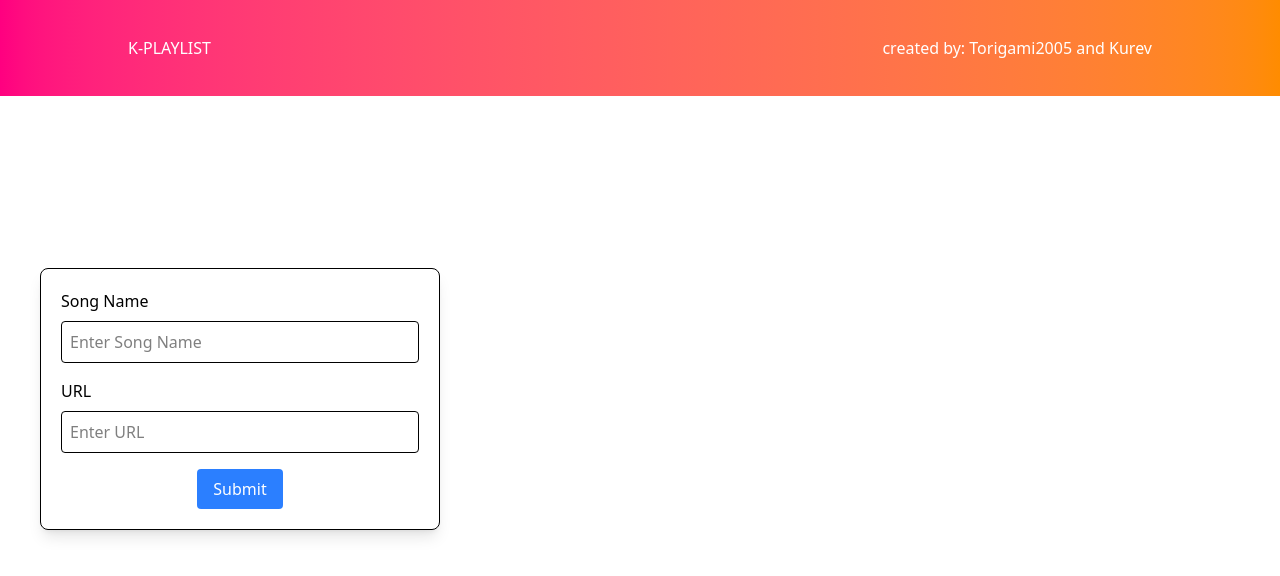
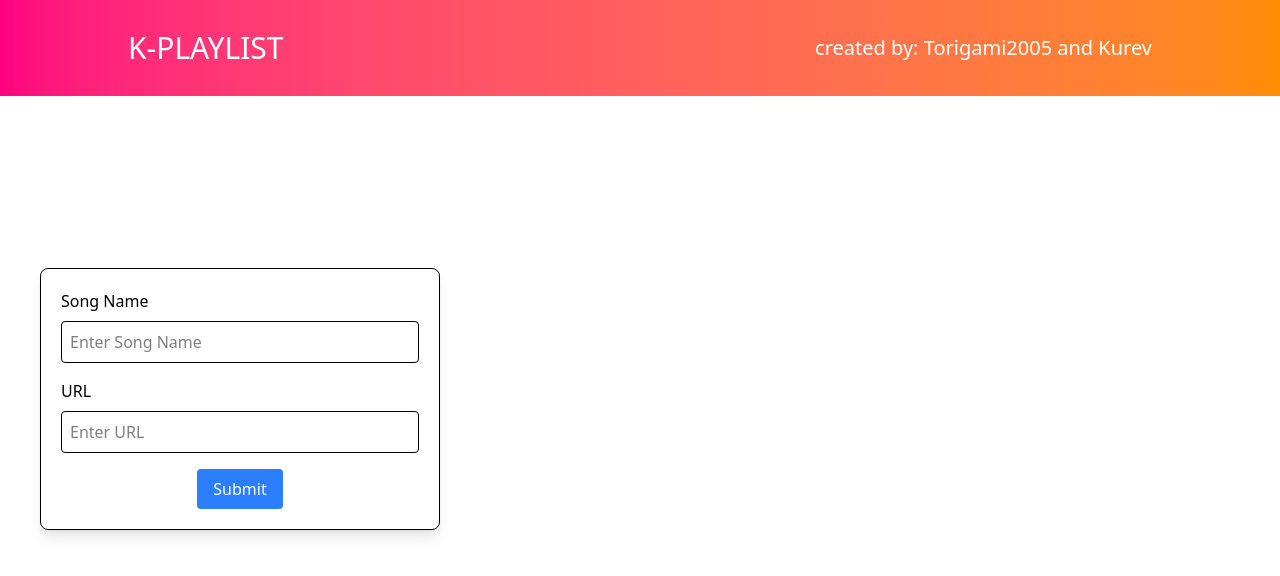
Before and after one commit to Kurev/play-list-web, a React (Vite) app: page / in a window 1280 px wide. Shown: the top 576 px of the page. Built offline with nearby package versions, Linux system fonts and the light colour scheme.

Commit message:
making the font size bigger at navbar

```diff
--- a/src/Components/Home/Navbar.tsx
+++ b/src/Components/Home/Navbar.tsx
@@ -3,8 +3,8 @@ const Navbar = () => {
   return (
     <div className="f">
         <div className="flex flex-row items-center justify-between h-24 bg-gradient-to-r from-[#ff0080] to-[#ff8c00] text-white px-[10%]">
-            <h1>K-PLAYLIST</h1>
-            <h3>created by: <a rel="noopener" target="_blank" href="https://github.com/Torigami2005">Torigami2005</a> and <a rel="noopener"  target="_blank" href="https://github.com/Kurev">Kurev</a> </h3>
+            <h1 className="text-3xl">K-PLAYLIST</h1>
+            <h3 className="text-xl">created by: <a rel="noopener" target="_blank" href="https://github.com/Torigami2005">Torigami2005</a> and <a rel="noopener"  target="_blank" href="https://github.com/Kurev">Kurev</a> </h3>
         </div>
     </div>
   )
```
